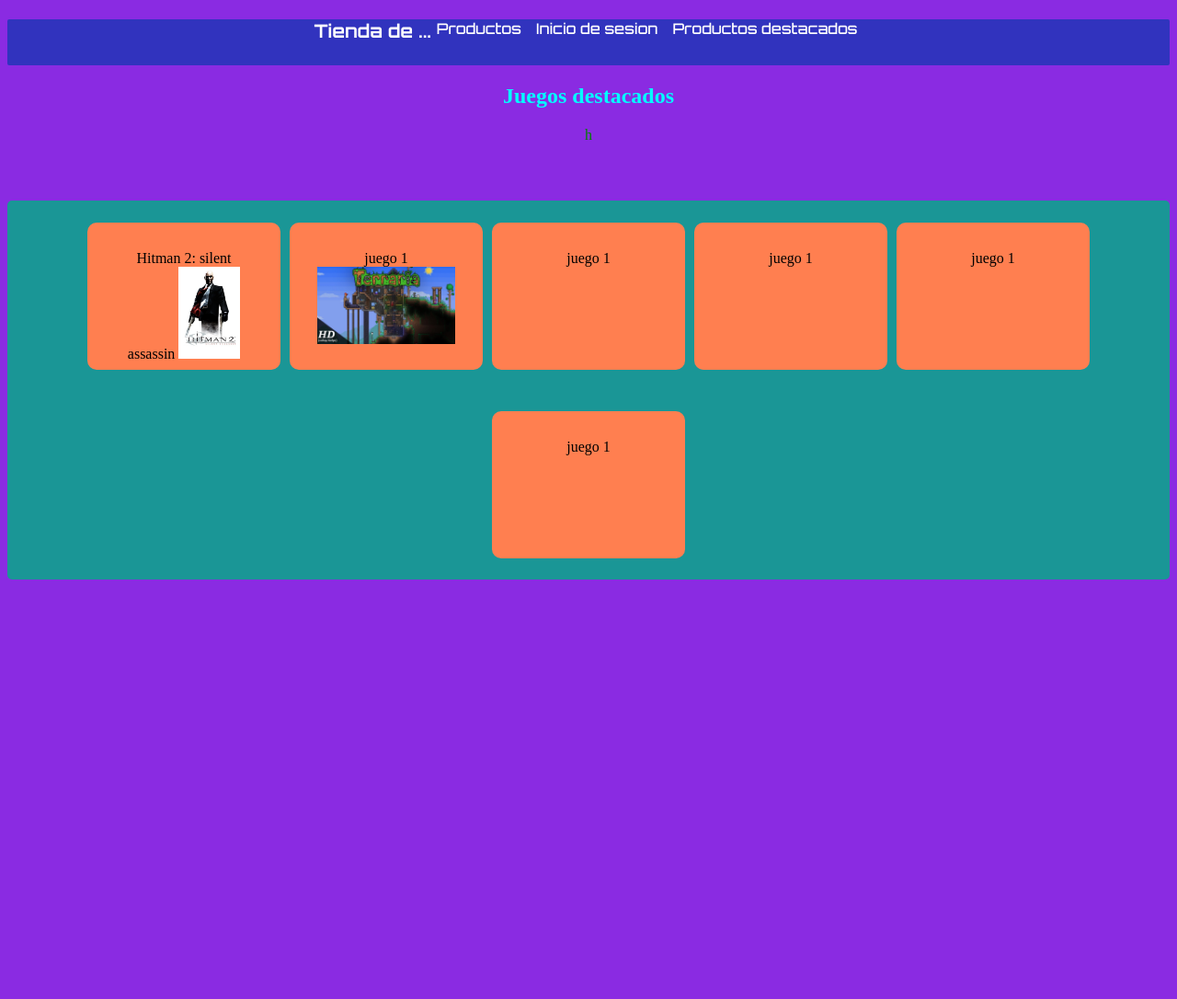
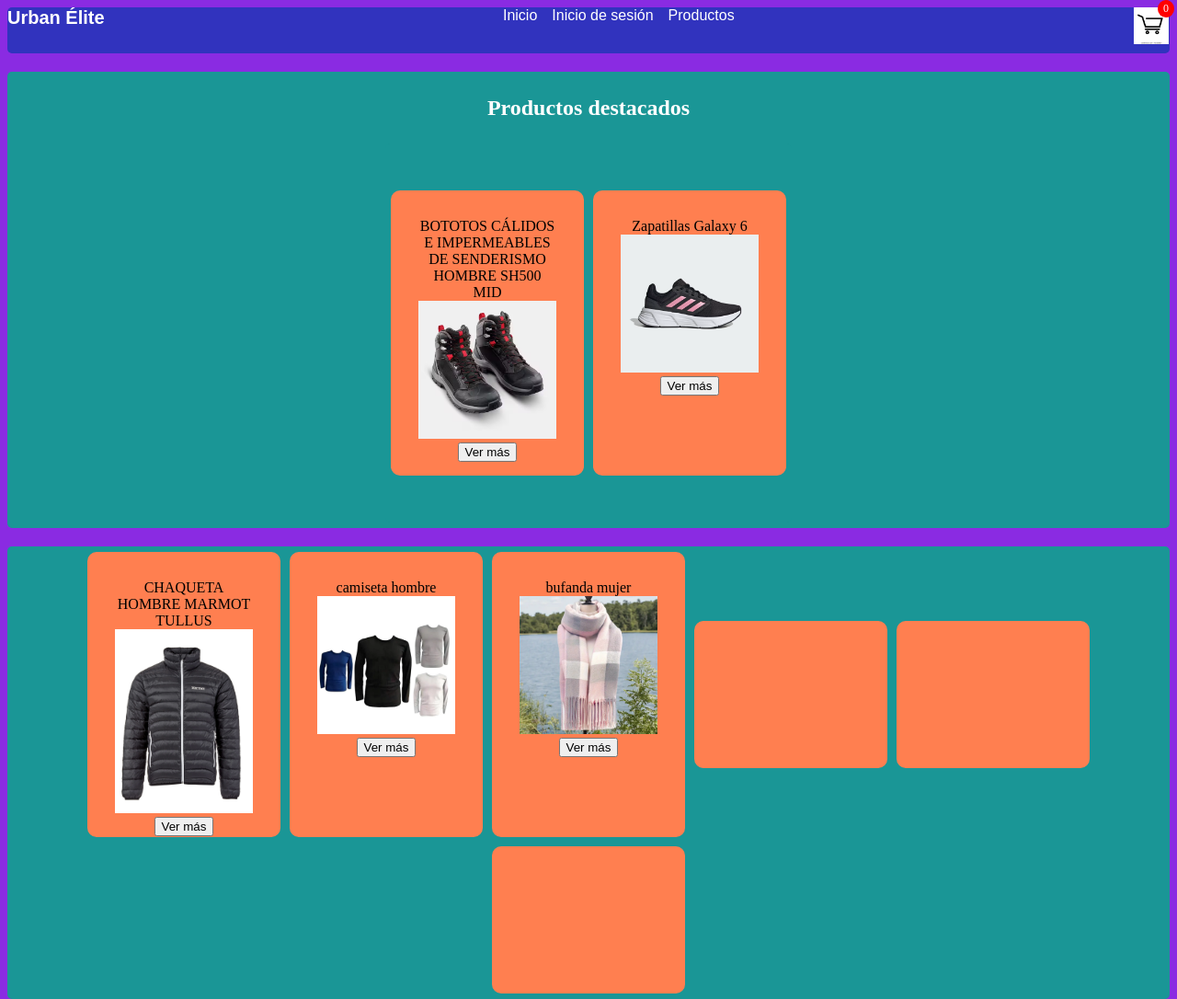
Before and after one commit to natalia000000/Fullstack2, a plain HTML site: page Evaluacion1/index.html in a window 1280 px wide. Shown: the whole page at 92% size. Before the commit the page ends 800 px from the top, so only its background shows below. Drawn offline with Linux system fonts and the light colour scheme.

```diff
--- /dev/null
+++ b/Evaluacion1/Inicio_sesion.css
@@ -0,0 +1,81 @@
+body{
+    background-color: blueviolet;
+
+}
+
+
+body .formulario{
+    justify-content: center;
+}
+
+nav{
+    background-color: #3133be;
+    display: flex;
+    width: 100%;
+    height: 50px;
+    justify-content: space-between;
+    border-radius: 5px;
+    margin-bottom: 20px;
+}
+
+nav .h{
+    text-align: left;
+    font-family: 'arial', sans-serif;
+    margin: 0;
+    color: white;
+    font-size: 20px;
+    font-weight: 700;
+
+}
+
+nav .carrito {
+    position: relative;
+    width: 40px;
+    height: 40px;
+    cursor: pointer;
+}
+
+nav .carrito img {
+    width: 100%;
+    height: 100%;
+    object-fit: contain;
+    display: block;
+}
+
+nav .carrito #contadorCarrito {
+    position: absolute;
+    top: -8px;
+    right: -5px;
+    background: red;
+    color: white;
+    border-radius: 50%;
+    padding: 2px 6px;
+    font-size: 12px;
+}
+
+
+nav a {
+    padding: 6px;
+    font-family: 'Orbitron', sans-serif;
+    color: white;
+    text-decoration: none;
+    transition: color 0.3s;
+}
+
+
+.formulario{
+    max-width: 24rem;
+    width: 100%;
+    background-color: white;
+    padding: 1.5rem;
+    border-radius: 0.5rem;
+    box-shadow: 0 2px 6px rgba(0,0,0,0.2);
+    margin-bottom: 2rem;
+    justify-content: center;
+}
+
+button{
+    background-color: #3133be;
+    border-radius: 5px;
+
+}
--- /dev/null
+++ b/Evaluacion1/carrito.css
@@ -0,0 +1,117 @@
+/* BODY */
+body {
+    background-color: blueviolet;
+    font-family: 'Arial', sans-serif;
+
+}
+
+/* NAV */
+nav {
+    background-color: #3133be;
+    display: flex;
+    width: 100%;
+    height: 50px;
+    justify-content: space-between;
+    border-radius: 5px;
+    margin-bottom: 20px;
+}
+
+nav .h {
+    color: white;
+    font-size: 20px;
+    font-weight: 700;
+}
+
+nav .menu a {
+    color: white;
+    text-decoration: none;
+    margin-left: 15px;
+    font-family: 'Orbitron', sans-serif;
+    transition: color 0.3s ease;
+}
+
+nav .menu a:hover {
+    color: #ffcc00;
+}
+
+nav .carrito {
+    position: relative;
+    width: 40px;
+    height: 40px;
+    cursor: pointer;
+}
+
+nav .carrito img {
+    width: 100%;
+    height: 100%;
+    object-fit: contain;
+    display: block;
+}
+
+nav .carrito #contadorCarrito {
+    position: absolute;
+    top: -8px;
+    right: -5px;
+    background: red;
+    color: white;
+    border-radius: 50%;
+    padding: 2px 6px;
+    font-size: 12px;
+}
+
+/* MAIN */
+main {
+    width: 90%;
+    margin: 0 auto;
+}
+
+
+
+/* TÍTULO */
+main h1 {
+    text-align: center;
+    color: white;
+    margin-bottom: 20px;
+}
+
+/* LISTA DEL CARRITO */
+#carrito {
+    list-style: none;
+    padding: 0;
+    margin: 0 0 20px 0;
+}
+
+#carrito li {
+    background-color: coral;
+    margin-bottom: 10px;
+    padding: 10px 15px;
+    border-radius: 10px;
+    display: flex;
+    justify-content: space-between;
+    align-items: center;
+    color: white;
+    gap: 15px;
+}
+#carrito li img {
+    width: 60px;
+    height: 60px;
+    border-radius: 8px;
+    object-fit: cover;
+    flex-shrink: 0;
+}
+
+/* BOTÓN VACÍAR */
+#vaciarCarrito {
+    padding: 10px 20px;
+    background-color: #3133be;
+    color: white;
+    border: none;
+    border-radius: 5px;
+    cursor: pointer;
+    transition: background-color 0.3s ease, transform 0.3s ease;
+}
+
+#vaciarCarrito:hover {
+    background-color: #1a1fc1;
+    transform: scale(1.05);
+}
--- a/Evaluacion1/index.html
+++ b/Evaluacion1/index.html
@@ -2,52 +2,68 @@
 <html lang="en">
 <head>
     <meta charset="UTF-8">
-    <!--tailwind-->
-    <!--<script src="https://cdn.jsdelivr.net/npm/@tailwindcss/browser@4"></script>-->
     <link rel="stylesheet" href="styles.css">
-    <link href="https://fonts.googleapis.com/css2?family=Orbitron:wght@500;700&display=swap" rel="stylesheet">
 
     <title>Title</title>
 </head>
 <body class="">
-    <h1 class=""></h1>
-    <nav class="">
-        <h2 class="h">Tienda de ...</h2>
-        <div class="">
-            <a href="detalles.html" class="">Productos</a>
-            <a href="Inicio_sesion.html" class="">Inicio de sesion</a>
-            <a href="Inicio_sesion.html" class="">Productos destacados</a>
+    <nav>
+        <h2 class="h">Urban Élite</h2>
+
+        <div class="menu">
+            <a href="index.html">Inicio</a>
+            <a href="Inicio_sesion.html">Inicio de sesión</a>
+            <a href="productos.html">Productos</a>
+        </div>
+
+        <div class="carrito" onclick="window.location.href='carrito.html'">
+            <img src="img/carrito.webp" alt="Carrito">
+            <span id="contadorCarrito">0</span>
         </div>
     </nav>
 
-    <section class="hero">
-        <h2>Juegos destacados</h2>
-        <div class="negro">
-            h
+    <section class="destacados">
+        <h2 class="titulo-destacados">Productos destacados</h2>
+        <div class="desc">
+            <div class="desc-producto">
+                BOTOTOS CÁLIDOS E IMPERMEABLES DE SENDERISMO HOMBRE SH500 MID
+                <img src="img/bototos.avif" alt="desc_img">
+                <a href="producto1.html"><button>Ver más</button></a>
+            </div>
+            <div class="desc-producto">
+                Zapatillas Galaxy 6
+                <img src="img/Zapatillas.avif" alt="desc_img2">
+                <a href="producto2.html"><button>Ver más</button></a>
+            </div>
         </div>
+
     </section>
 
     <section>
         <div class="cajas">
             <div class="caja1">
-                Hitman 2: silent assassin
-                <img src="img/Hitman_2.jpg" alt="img1">
+                CHAQUETA HOMBRE MARMOT TULLUS
+                <img src="img/chaqueta_hombre.webp" alt="img">
+                <a href="producto1.html"><button>Ver más</button></a>
             </div>
             <div class="caja2">
-                juego 1
-                <img src="img/terraria.jpg" alt="img2">
+                camiseta hombre
+                <img src="img/camiseta.webp" alt="img">
+                <a href="producto1.html"><button>Ver más</button></a>
             </div>
             <div class="caja3">
-                juego 1
+                bufanda mujer
+                <img src="img/bufanda.webp" alt="img">
+                <a href="producto1.html"><button>Ver más</button></a>
             </div>
             <div class="caja4">
-                juego 1
+
             </div>
             <div class="caja5">
-                juego 1
+
             </div>
             <div class="caja6">
-                juego 1
+
             </div>
         </div>
     </section>
--- /dev/null
+++ b/Evaluacion1/producto1.css
@@ -0,0 +1,132 @@
+body{
+    background-color: blueviolet;
+
+}
+
+nav{
+    background-color: #3133be;
+    display: flex;
+    width: 100%;
+    height: 50px;
+    justify-content: space-between;
+    border-radius: 5px;
+    margin-bottom: 20px;
+}
+
+.destacados{
+    display: flex;
+    gap: 10px;
+    justify-content: center;
+    align-items: center;
+    border-radius: 5px;
+    min-height: 50vh;
+    background-color: rgb(26, 150, 150);
+    flex-wrap: wrap;
+    padding: 6px;
+    margin-bottom: 20px;
+}
+
+nav .h{
+    text-align: left;
+    font-family: 'arial', sans-serif;
+    margin: 0;
+    color: white;
+    font-size: 20px;
+    font-weight: 700;
+
+}
+
+nav .carrito {
+    position: relative;
+    width: 40px;
+    height: 40px;
+    cursor: pointer;
+}
+
+nav .carrito img {
+    width: 100%;   /* se ajusta al tamaño del contenedor */
+    height: 100%;
+    object-fit: contain;
+    display: block;
+}
+
+nav .carrito #contadorCarrito {
+    position: absolute;
+    top: -8px;   /* ajusta posición vertical */
+    right: -5px; /* ajusta posición horizontal */
+    background: red;
+    color: white;
+    border-radius: 50%;
+    padding: 2px 6px;
+    font-size: 12px;
+}
+
+
+nav a {
+    padding: 6px;
+    font-family: 'Orbitron', sans-serif;
+    color: white;
+    text-decoration: none;
+    transition: color 0.3s;
+}
+
+
+.cajas{
+    display: flex;
+    gap: 10px;
+    justify-content: center;
+    align-items: center;
+    border-radius: 5px;
+    min-height: 50vh;
+    background-color: rgb(26, 150, 150);
+    flex-wrap: wrap;
+    padding: 6px;
+}
+
+.caja1 {
+    background-color: coral;
+    padding: 20px;
+    width: 90%;
+    border-radius: 10px;
+    display: flex;
+    flex-direction: column;
+    gap: 10px;
+}
+
+.caja1 .titulo {
+    font-size: 18px;
+    font-weight: bold;
+    text-align: center;
+}
+
+.caja1 .contenido {
+    display: flex;
+    gap: 15px;
+    align-items: flex-start;
+}
+
+.caja1 .contenido img {
+    max-width: 40%;
+    max-height: 200px;  /* imagen a la izquierda */
+    height: auto;
+    border-radius: 5px;
+}
+
+.caja1 .descripcion {
+    display: flex;
+    flex-direction: column;
+    justify-content: space-between;
+}
+
+.caja1 .descripcion p {
+    margin: 0 0 10px 0;
+}
+
+.caja1 .descripcion button {
+    padding: 8px 12px;
+    background-color: #3133be;
+    color: white;
+    border: none;
+    border-radius: 5px;
+    cursor: pointer;
+}
--- a/Evaluacion1/styles.css
+++ b/Evaluacion1/styles.css
@@ -1,5 +1,6 @@
 body{
     background-color: blueviolet;
+
 }
 
 nav{
@@ -7,14 +8,35 @@
     display: flex;
     width: 100%;
     height: 50px;
+    justify-content: space-between;
+    border-radius: 5px;
+    margin-bottom: 20px;
+}
+
+.destacados{
+    display: flex;
+    gap: 10px;
     justify-content: center;
-    border-radius: 2px;
+    align-items: center;
+    border-radius: 5px;
+    min-height: 50vh;
+    background-color: rgb(26, 150, 150);
+    flex-wrap: wrap;
+    padding: 6px;
+    margin-bottom: 20px;
+}
 
+.titulo-destacados {
+    text-align: center;
+    font-size: 24px;
+    color: white;
+    margin-bottom: 15px;
+    width: 100%;
 }
 
 nav .h{
     text-align: left;
-    font-family: 'Orbitron', sans-serif;
+    font-family: 'arial', sans-serif;
     margin: 0;
     color: white;
     font-size: 20px;
@@ -22,9 +44,35 @@
 
 }
 
+nav .carrito {
+    position: relative;
+    width: 40px;
+    height: 40px;
+    cursor: pointer;
+}
+
+nav .carrito img {
+    width: 100%;
+    height: 100%;
+    object-fit: contain;
+    display: block;
+}
+
+nav .carrito #contadorCarrito {
+    position: absolute;
+    top: -8px;
+    right: -5px;
+    background: red;
+    color: white;
+    border-radius: 50%;
+    padding: 2px 6px;
+    font-size: 12px;
+}
+
+
 nav a {
     padding: 6px;
-    font-family: 'Orbitron', sans-serif;
+    font-family: 'arial', sans-serif;
     color: white;
     text-decoration: none;
     transition: color 0.3s;
@@ -47,7 +95,7 @@
     background-color: coral;
     padding: 30px;
     width: 150px;
-    height: 100px;
+    height: 250px;
     text-align: center;
     border-radius: 10px;
     flex-wrap: wrap;
@@ -62,7 +110,7 @@
     background-color: coral;
     padding: 30px;
     width: 150px;
-    height: 100px;
+    height: 250px;
     text-align: center;
     border-radius: 10px;
     flex-wrap: wrap;
@@ -78,10 +126,15 @@
     background-color: coral;
     padding: 30px;
     width: 150px;
-    height: 100px;
+    height: 250px;
     text-align: center;
     border-radius: 10px;
     flex-wrap: wrap;
+}
+
+.caja3 img{
+    max-width: 100%;
+    max-height: 100%;
 }
 
 .caja4{
@@ -121,8 +174,44 @@
     text-align: center;
 
 }
-.negro{
-    width: 100%;
-    height: 80px;
-    color: green;
+.desc{
+    display: flex;
+    gap: 10px;
+    justify-content: center;
+    align-items: center;
+    border-radius: 5px;
+    min-height: 50vh;
+    background-color: rgb(26, 150, 150);
+    flex-wrap: wrap;
+    padding: 6px;
 }
+
+.desc1{
+    background-color: coral;
+    padding: 30px;
+    width: 150px;
+    height: 250px;
+    text-align: center;
+    border-radius: 10px;
+    flex-wrap: wrap;
+}
+
+.desc .desc_img{
+    max-width: 100%;
+    max-height: 100%;
+}
+
+.desc-producto {
+    background-color: coral;
+    padding: 30px;
+    width: 150px;
+    height: 250px;
+    text-align: center;
+    border-radius: 10px;
+    flex-wrap: wrap;
+}
+
+.desc-producto img {
+    max-width: 100%;
+    max-height: 100%;
+}
```
Also changed, not shown: Evaluacion1/Inicio_sesion.html (+14 -8 lines), Evaluacion1/carrito.html (added, +34 -0 lines), Evaluacion1/producto1.html (added, +40 -0 lines), Evaluacion1/productos.html (added, +11 -0 lines), Evaluacion1/script.js (added, +114 -0 lines), script.js (deleted, +0 -15 lines), Evaluacion1/img/Hitman_2.jpg (deleted), Evaluacion1/img/Zapatillas.avif (added), Evaluacion1/img/bototos.avif (added), Evaluacion1/img/bufanda.webp (added), Evaluacion1/img/camiseta.webp (added), Evaluacion1/img/carrito.webp (added), Evaluacion1/img/chaqueta_hombre.webp (added), Evaluacion1/img/terraria.jpg (deleted).
